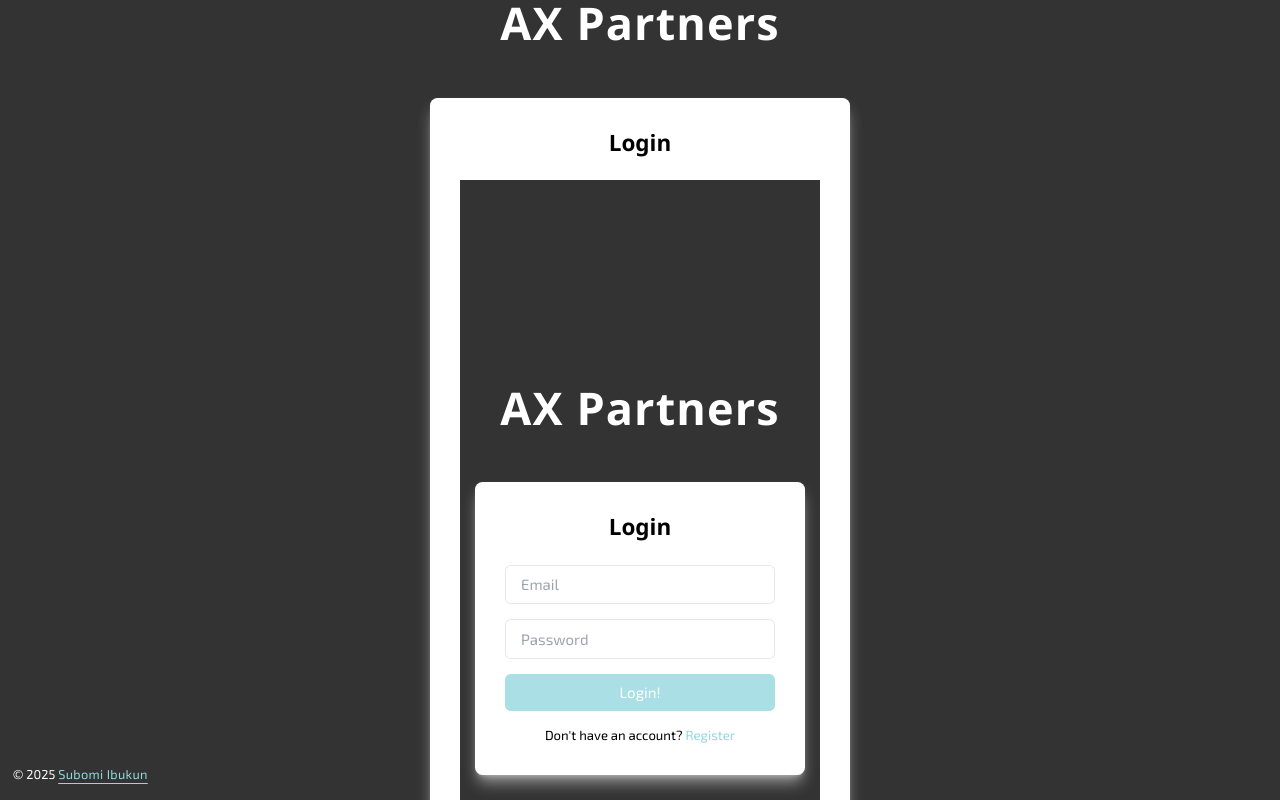
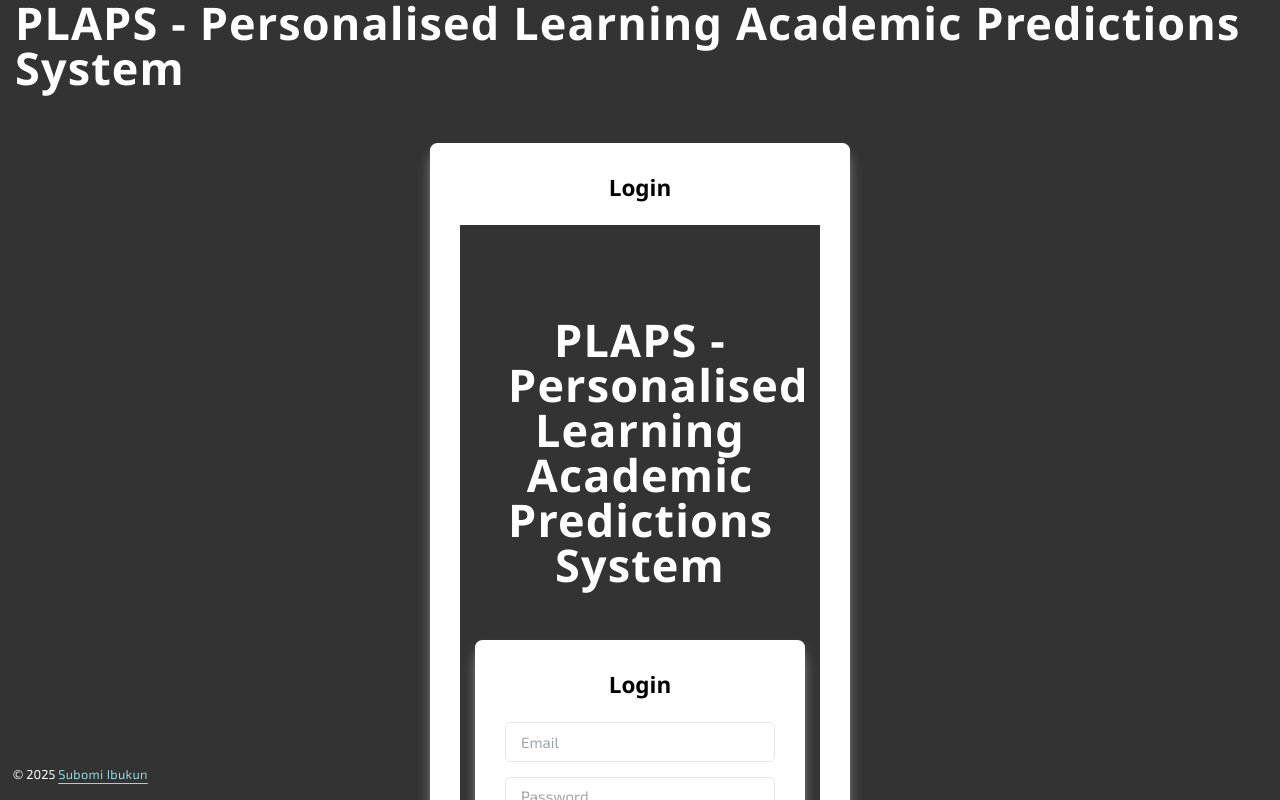
Before and after one commit to RereTooki/AXPartners, a React (Vite) app: page /auth in a window 1280 px wide. Shown: the top 800 px of the page. Built offline with nearby package versions, Linux system fonts and the light colour scheme.

Commit message:
changed everyt hing to PLAPS

```diff
--- a/index.html
+++ b/index.html
@@ -4,7 +4,7 @@
     <meta charset="UTF-8" />
     <link rel="icon" type="image/svg+xml" href="./src/assets/images/logo.png" />
     <meta name="viewport" content="width=device-width, initial-scale=1.0" />
-    <title>AX Partners</title>
+    <title>PLAPS</title>
     <link rel="stylesheet" href="https://unpkg.com/aos@next/dist/aos.css" />
     <link rel="stylesheet" href="https://www.w3schools.com/w3css/4/w3.css" />
   </head>
--- a/src/components/AuthPage.tsx
+++ b/src/components/AuthPage.tsx
@@ -16,7 +16,7 @@ const AuthPage = () => {
           data-aos="zoom-in"
           data-aos-duration="1200"
         >
-          AX Partners
+          PLAPS - Personalised Learning Academic Predictions System
         </h1>
       </Link>
 
--- a/src/components/Courses.tsx
+++ b/src/components/Courses.tsx
@@ -45,8 +45,12 @@ const Courses = () => {
     <div className="min-h-screen bg-black/80 text-white p-8">
       <div className="mmax-w-7xl mx-auto">
         <header className="mb-12 border-b pb-8">
-          <h1 className="text-4xl lg:text-6xl font-bold text-center text-[#94d8df]">
-            AX Partners Tracked Courses
+          <h1 className="text-4xl lg:text-6xl font-bold text-center text-[#94d8df] xl:hidden">
+            PLAPS - Tracked Courses
+          </h1>
+          <h1 className="text-4xl xl:text-5xl font-bold text-center text-[#94d8df] hidden xl:block">
+            PLAPS - Personalised Learning Academic Predictions System Tracked
+            Courses
           </h1>
           <p className="text-center text-gray-200 mt-4">
             These are your currently tracked courses along with predicted
--- a/src/components/Dashboard.tsx
+++ b/src/components/Dashboard.tsx
@@ -74,8 +74,11 @@ const Dashboard = () => {
     <div className="min-h-screen bg-black/80 text-neutral-800 p-8">
       <div className="max-w-7xl mx-auto">
         <header className="mb-12 border-b pb-8">
-          <h1 className="text-4xl lg:text-6xl font-bold text-center text-[#94d8df]">
-            AX Partners Dashboard
+          <h1 className="text-4xl lg:text-6xl font-bold text-center text-[#94d8df] xl:hidden">
+            PLAPS - Dashboard
+          </h1>
+          <h1 className="text-4xl xl:text-5xl font-bold text-center text-[#94d8df] hidden xl:block">
+            PLAPS - Personalised Learning Academic Predictions System Dashboard
           </h1>
           <p className="text-center text-gray-200 mt-4">
             Welcome to your learning optimization center.
@@ -120,7 +123,7 @@ const Dashboard = () => {
           </div>
         ) : (
           <div className="space-y-12">
-            <section className="grid gap-6 md:grid-cols-2 lg:grid-cols-4">
+            <section className="grid gap-6 md:grid-cols-2 xl:grid-cols-4">
               <StatCard
                 title="🎯 Avg Predicted Grade"
                 value={`${data.overall_stats.average_predicted_grade}/100`}
--- a/src/components/Homepage.tsx
+++ b/src/components/Homepage.tsx
@@ -8,11 +8,18 @@ const Homepage = () => {
     <div className="min-h-screen bg-black/80 text-white flex flex-col items-center justify-center p-8 selection:bg-white selection:text-neutral-900">
       {/* Logo and Site Title */}
       <h1
-        className="text-4xl md:text-5xl lg:text-8xl font-bold mb-4 tracking-wide hover:scale-[1.04] transition ease-in-out duration-500 delay-10  "
+        className="text-4xl md:text-5xl lg:text-8xl font-bold mb-4 tracking-wide hover:scale-[1.04] transition ease-in-out duration-500 delay-10 sborder-2 xl:hidden"
         data-aos="zoom-in"
         data-aos-duration="1500"
       >
-        AX Partners
+        PLAPS
+      </h1>{" "}
+      <h1
+        className="text-4xl md:text-5xl lg:text-8xl xl:text-5xl xxl:text-6xl xl:w-[80%] font-bold mb-4 tracking-wide hover:scale-[1.04] transition ease-in-out duration-500 delay-10 border-2s hidden xl:block text-center"
+        data-aos="zoom-in"
+        data-aos-duration="1500"
+      >
+        PLAPS - Personalised Learning Academic Predictions System
       </h1>
       {/* Tagline */}
       <p
@@ -23,7 +30,6 @@ const Homepage = () => {
         Empowering students with personalized academic insights. Predict your
         success, optimize your learning journey.
       </p>
-
       {/* Buttons */}
       <div
         className="flex gap-6 lg:text-lg"
--- a/src/components/InputForm.tsx
+++ b/src/components/InputForm.tsx
@@ -69,11 +69,14 @@ const InputForm = () => {
     <div className="min-h-screen bg-black/80 text-white p-8 flex items-center justify-center">
       <div className="max-w-7xl w-full">
         <header className="mb-12 border-b pb-8">
-          <h1 className="text-4xl lg:text-6xl font-bold text-center text-[#94d8df]">
-            AX Partners Input Form
+          <h1 className="text-4xl xl:text-5xl font-bold text-center text-[#94d8df] xl:hidden">
+            PLAPS - Input Form
+          </h1>{" "}
+          <h1 className="text-4xl xl:text-5xl font-bold text-center text-[#94d8df] hidden xl:block">
+            PLAPS - Personalised Learning Academic Predictions System Input Form
           </h1>
           <p className="text-center text-gray-200 mt-4">
-            Help AX Partners personalize your learning journey.
+            Help PLAPS personalize your learning journey.
           </p>
         </header>
         <button
--- a/src/components/LearningResources.tsx
+++ b/src/components/LearningResources.tsx
@@ -74,8 +74,12 @@ const LearningResources = () => {
     <div className="min-h-screen bg-black/80 text-neutral-800 p-8">
       <div className="max-w-7xl mx-auto">
         <header className="mb-12 border-b pb-8">
-          <h1 className="text-4xl lg:text-6xl font-bold text-center text-[#94d8df]">
-            AX Partners Learning Resources
+          <h1 className="text-4xl lg:text-6xl font-bold text-center text-[#94d8df] xl:hidden">
+            PLAPS - Learning Resources
+          </h1>{" "}
+          <h1 className="text-4xl xl:text-5xl font-bold text-center text-[#94d8df] hidden xl:block">
+            PLAPS - Personalised Learning Academic Predictions System Learning
+            Resources
           </h1>
           <p className="text-center text-gray-200 mt-4">
             Explore personalized learning resources curated to help you study
--- a/src/components/LoginForm.tsx
+++ b/src/components/LoginForm.tsx
@@ -45,15 +45,25 @@ const LoginForm = () => {
       {" "}
       <div className="flex flex-col gap-10 items-center justify-center min-h-screen  px-4 bg-black/80 select-none">
         <Link
+          className="sborder-2"
           to="/" // Link to Home Page
         >
           <h1
-            className="text-4xl md:text-5xl font-bold mb-4 tracking-wide hover:scale-[1.04] transition ease-in-out duration-500 delay-10 text-white "
-            data-aos="zoom-in"
-            data-aos-duration="1200"
+            className="text-4xl md:text-5xl lg:text-8xl font-bold mb-4 tracking-wide hover:scale-[1.04] transition ease-in-out duration-500 delay-10 sborder-2 xl:hidden text-center text-white  "
+            data-aoss="zoom-in"
+            data-aoss-duration="1500"
           >
-            AX Partners
-          </h1>
+            PLAPS
+          </h1>{" "}
+          <div className="w-full flex items-center justify-center h-full">
+            <h1
+              className="text-4xl md:text-5xl lg:text-8xl xl:text-5xl font-bold mb-4 tracking-wide hover:scale-[1.04] transition ease-in-out duration-500 delay-10 sborder-2 hidden xl:block text-center text-white   w-[80%]"
+              data-aoss="zoom-in"
+              data-aoss-duration="1500"
+            >
+              PLAPS - Personalised Learning Academic Predictions System
+            </h1>
+          </div>
         </Link>
 
         <div
--- a/src/components/RegisterForm.tsx
+++ b/src/components/RegisterForm.tsx
@@ -48,12 +48,21 @@ const RegisterForm = () => {
           to="/" // Link to Home Page
         >
           <h1
-            className="text-4xl md:text-5xl font-bold mb-4 tracking-wide hover:scale-[1.04] transition ease-in-out duration-500 delay-10 text-white "
-            data-aos="zoom-in"
-            data-aos-duration="1200"
+            className="text-4xl md:text-5xl lg:text-8xl font-bold mb-4 tracking-wide hover:scale-[1.04] transition ease-in-out duration-500 delay-10 sborder-2 xl:hidden text-center text-white  "
+            data-aoss="zoom-in"
+            data-aoss-duration="1500"
           >
-            AX Partners
-          </h1>
+            PLAPS
+          </h1>{" "}
+          <div className="w-full flex items-center justify-center h-full">
+            <h1
+              className="text-4xl md:text-5xl lg:text-8xl xl:text-5xl font-bold mb-4 tracking-wide hover:scale-[1.04] transition ease-in-out duration-500 delay-10 sborder-2 hidden xl:block text-center text-white   w-[80%]"
+              data-aoss="zoom-in"
+              data-aoss-duration="1500"
+            >
+              PLAPS - Personalised Learning Academic Predictions System
+            </h1>{" "}
+          </div>
         </Link>
 
         <div
--- a/src/components/ResultsPage.tsx
+++ b/src/components/ResultsPage.tsx
@@ -59,8 +59,12 @@ const Results = () => {
       <div className="max-w-7xl mx-auto">
         <header className="mb-12 border-b pb-8">
           <div className="flex justify-between items-center">
-            <h1 className="text-4xl lg:text-6xl font-bold text-center text-[#94d8df] w-full">
-              AX Partners Prediction Results
+            <h1 className="text-4xl lg:text-6xl font-bold text-center text-[#94d8df] w-full xl:hidden">
+              PLAPS - Prediction Results
+            </h1>{" "}
+            <h1 className="text-4xl lg:text-6xl font-bold text-center text-[#94d8df] w-full hidden xl:block">
+              PLAPS - Personalised Learning Academic Predictions System
+              Prediction Results
             </h1>
           </div>
           <p className="text-center text-gray-200 mt-4">
--- a/src/components/Test.tsx
+++ b/src/components/Test.tsx
@@ -70,10 +70,10 @@ const Test = () => {
       <div className="max-w-7xl w-full">
         <header className="mb-12 border-b pb-8">
           <h1 className="text-4xl lg:text-6xl font-bold text-center text-[#94d8df]">
-            AX Partners Input Form
+            PLAPS - Personalised Learning Academic Predictions System Input Form
           </h1>
           <p className="text-center text-gray-200 mt-4">
-            Help AX Partners personalize your learning journey.
+            Help PLAPS personalize your learning journey.
           </p>
         </header>
         <button
```
